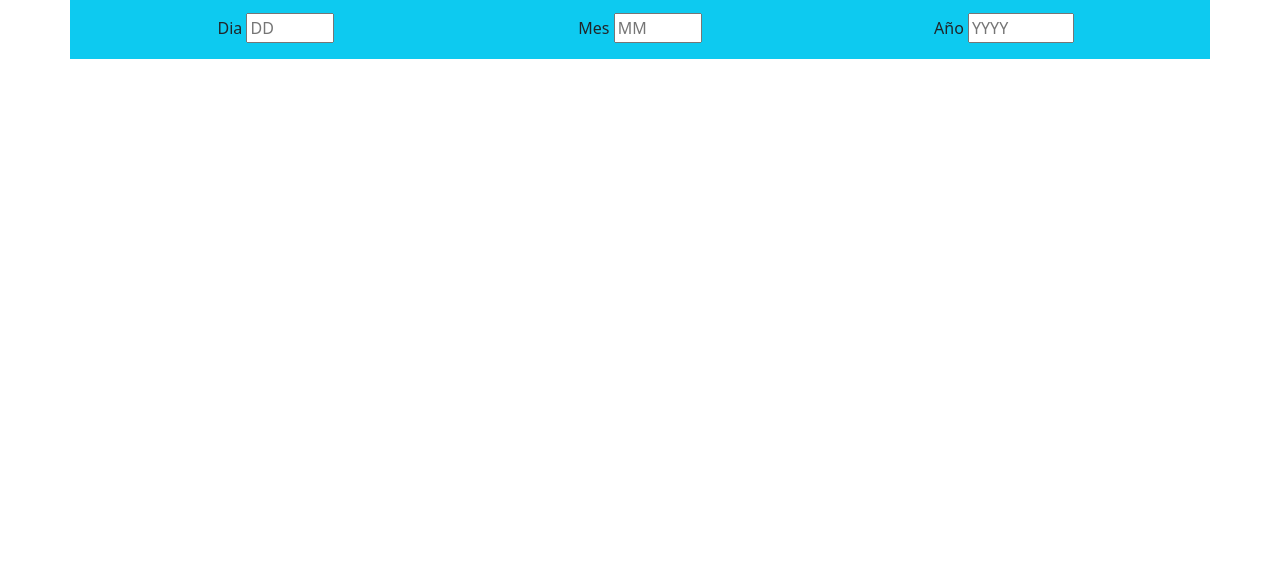
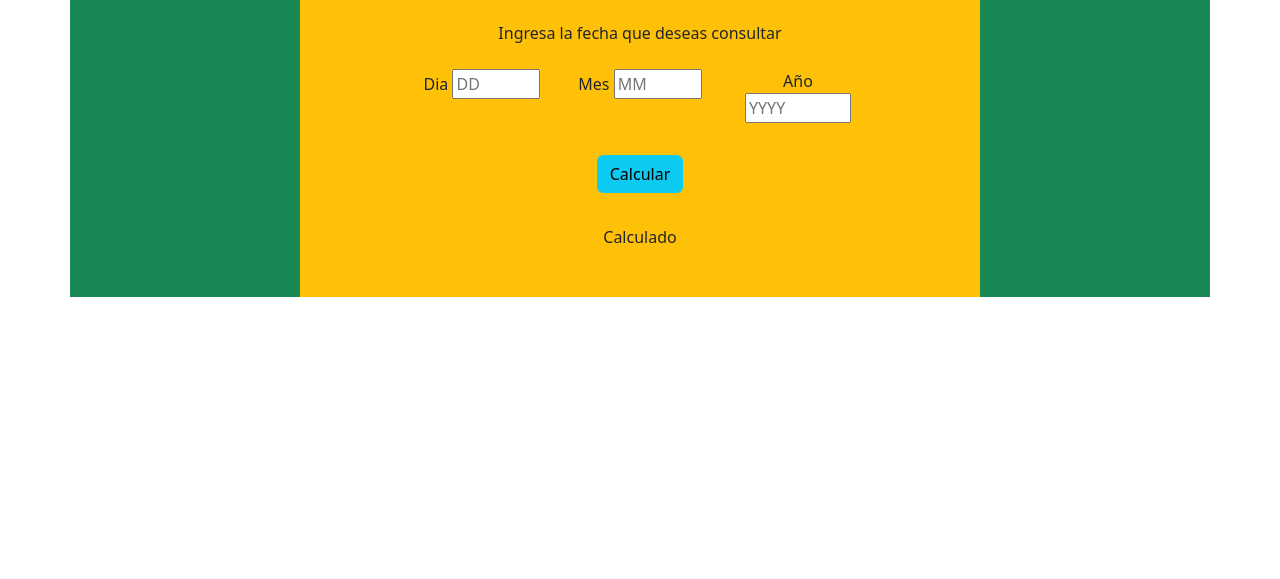
Before and after one commit to aleksnolzm/ch26-web06-bootstrap, a plain HTML site: page obtener-fecha/obtener-fecha.html in a window 1280 px wide. Shown: the part 221-800 px from the top of the page. Drawn offline with nearby package versions, Linux system fonts and the light colour scheme.

Commit message:
feat: añadiendo practica de fecha

```diff
--- a/obtener-fecha/obtener-fecha.css
+++ b/obtener-fecha/obtener-fecha.css
@@ -2,3 +2,8 @@
     width: 40px;
     height: auto;
 }
+
+.obtain-date-container{
+    max-width: 680px;
+    margin-top: 4em;
+}
--- a/obtener-fecha/obtener-fecha.html
+++ b/obtener-fecha/obtener-fecha.html
@@ -72,8 +72,8 @@
     <main>
         <!-----  Game Container Space -->
         <div class="container">
-            <div class="row my-2 justify-content-center bg-success">
-                <div class="col-sm-10 col-lg-12 col-10 text-center py-2 px-auto bg-info">
+            <div class="row justify-content-center bg-success">
+                <div class="obtain-date-container col-sm-10 col-lg-12 col-10 text-center py-2 px-auto bg-warning">
                     <!----  main container of the game ---->
                     <div class=" row mx-auto justify-content-center">
                         <div class="col-sm-12 col-lg-12 py-2">
@@ -83,22 +83,30 @@
                         </div>
                     <div>
                         <div class=" row mx-auto justify-content-center">
-                            <div class="col-sm-12 col-lg-4 py-2">
+                            <div class="col-sm-12 col-lg-3 py-2">
                                 <label for="input-day">Dia</label>
-                                <input class="input-day" type="number" min="1" max="31" placeholder="DD"
+                                <input class="input-day" id="input-day" type="number" min="1" max="31" placeholder="DD"
                             name="input-day" id="input-day" required>
                             </div>
-                            <div class="col-sm-12 col-lg-4 py-2">
+                            <div class="col-sm-12 col-lg-3 py-2">
                                 <label for="input-month">Mes</label>
-                                <input class="input-month" type="number" min="1" max="12" placeholder="MM"
+                                <input class="input-month" id="input-month" type="number" min="1" max="12" placeholder="MM"
                             name="input-month" id="input-month" required>
                             </div>
-                            <div class="col-sm-12 col-lg-4 py-2">
+                            <div class="col-sm-12 col-lg-3 py-2">
                                 <label for="input-year">Año</label>
-                                <input class="input-year" type="number" min="1901" max="2050" placeholder="YYYY"
+                                <input class="input-year" id="input-year" type="number" min="1901" max="2050" placeholder="YYYY"
                             name="input-year" id="input-year" required>
                             </div>
                         <div>
+                        <div class=" row mx-auto justify-content-center">
+                            <div class="col-sm-12 col-lg-12 py-4">
+                                <button type="button" id="btn-calculate" class="btn btn-info">Calcular</button>
+                            </div>
+                            <div class="col-sm-12 col-lg-12 pt-2 pb-4">
+                                <p id="date-result-text">Calculado</p>
+                            </div>
+                        </div>
 
 
                 </div>
--- a/obtener-fecha/obtener-fecha.js
+++ b/obtener-fecha/obtener-fecha.js
@@ -0,0 +1,9 @@
+const btnCalculate = document.getElementById("btn-calculate");
+const inputDay = document.getElementById("input-day");
+const inputMonth = document.getElementById("input-month");
+const inputYear = document.getElementById("input-year");
+validationExpression = '([0-3])?[0-9]{1}(\/|\-){1}([0-1])?[0-9]{1}(\/|\-|){1}[0-9]{4}';
+
+btnCalculate.addEventListener("click", () => console.log("Boton presionao"));
+
+const getStringDate = () => {}
```
